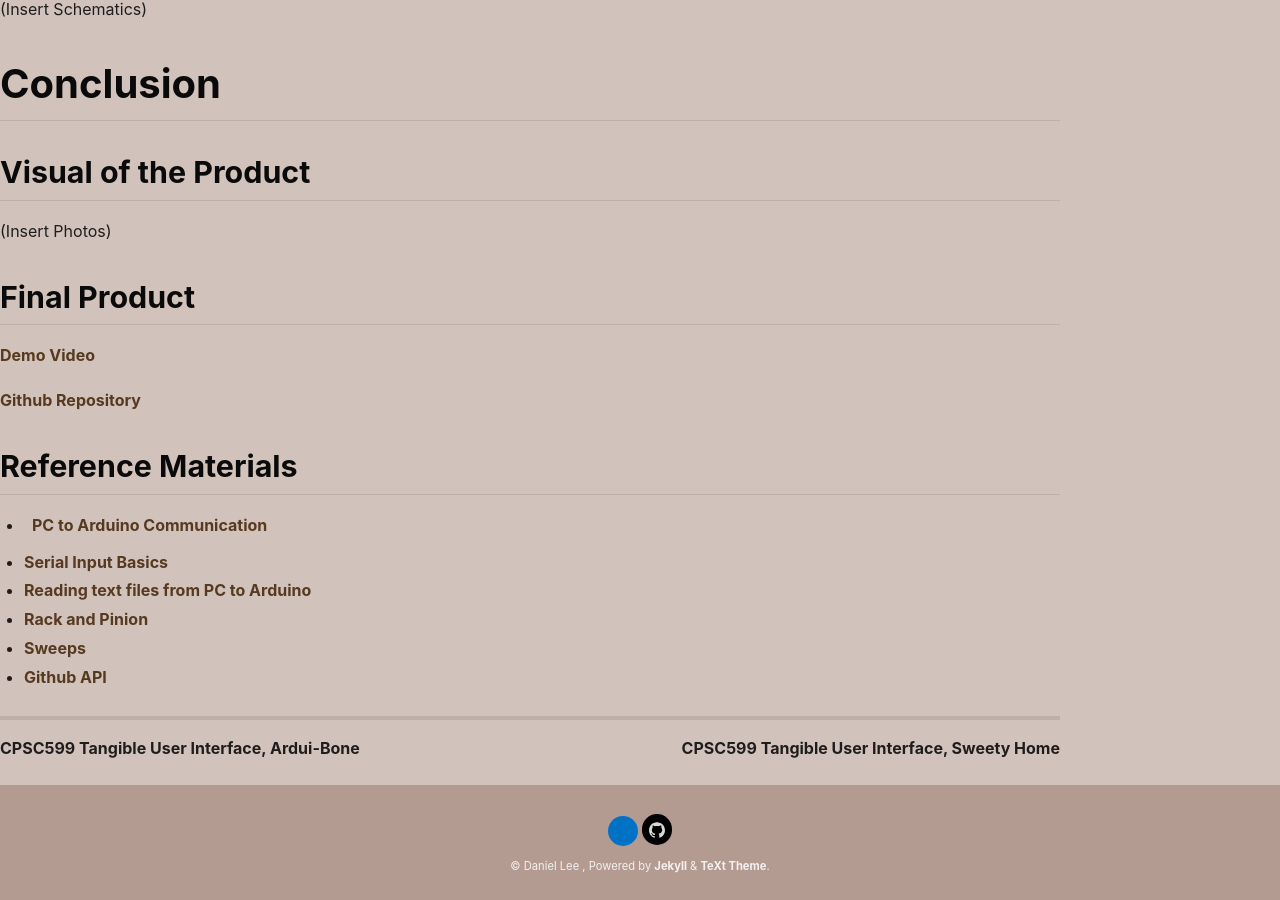
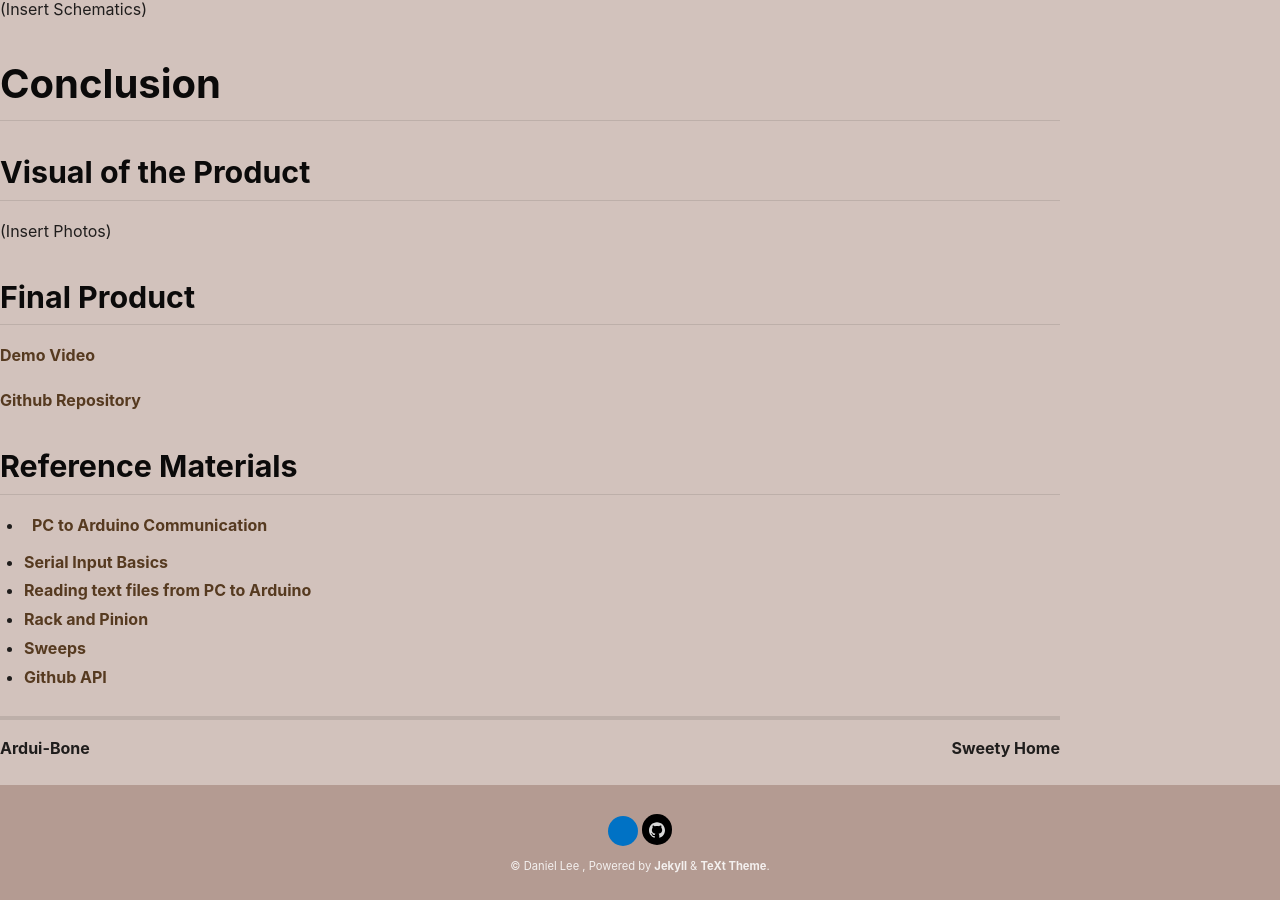
Before and after one commit to hanum-lee/hanum-lee.github.io, a Jekyll site: the page built from _posts/2020-03-12-CPSC599TUIP3.md, in a window 1280 px wide and 900 px high, scrolled down 1214 px. Built offline with Jekyll 4.4.1, drawn with Linux system fonts in a browser that asks for light colours.

```diff
--- a/_posts/2020-02-13-CPSC599TUIP2.md
+++ b/_posts/2020-02-13-CPSC599TUIP2.md
@@ -1,6 +1,6 @@
 ---
-title: CPSC599 Tangible User Interface, Ardui-Bone
-tags: Human-Computer-Interaction Arduino
+title: Ardui-Bone
+tags: Human-Computer-Interaction Arduino CPSC599 TUI
 ---
 We made a trumbone with arduino and various sensory input. We used gyroscope, pressure dectector and range sensor.
 
--- a/_posts/2020-03-12-CPSC599TUIP3.md
+++ b/_posts/2020-03-12-CPSC599TUIP3.md
@@ -1,6 +1,6 @@
 ---
-title: CPSC599 Tangible User Interface, Git-Tama
-tags: Human-Computer-Interaction Arduino Python
+title:  Git-Tama
+tags: Human-Computer-Interaction Arduino Python CPSC599 TUI
 ---
 We created a visual representation of git commits that happens in one git repository using marbles and water.
 
--- a/_posts/2020-04-07-CPSCTUI599P4.md
+++ b/_posts/2020-04-07-CPSC599TUIP4.md
@@ -1,6 +1,6 @@
 ---
-title: CPSC599 Tangible User Interface, Sweety Home
-tags: Human-Computer-Interaction Arduino
+title: Sweety Home
+tags: Human-Computer-Interaction Arduino CPSC599 TUI
 ---
 I made a slipper that heats and lights up when another pair is worn.
 
```
Also changed, not shown: _posts/2020-01-29-CPSC599TUIP1.md (+2 -2 lines), _posts/2020-04-19-DJLoveLace.md (added, +7 -0 lines).
